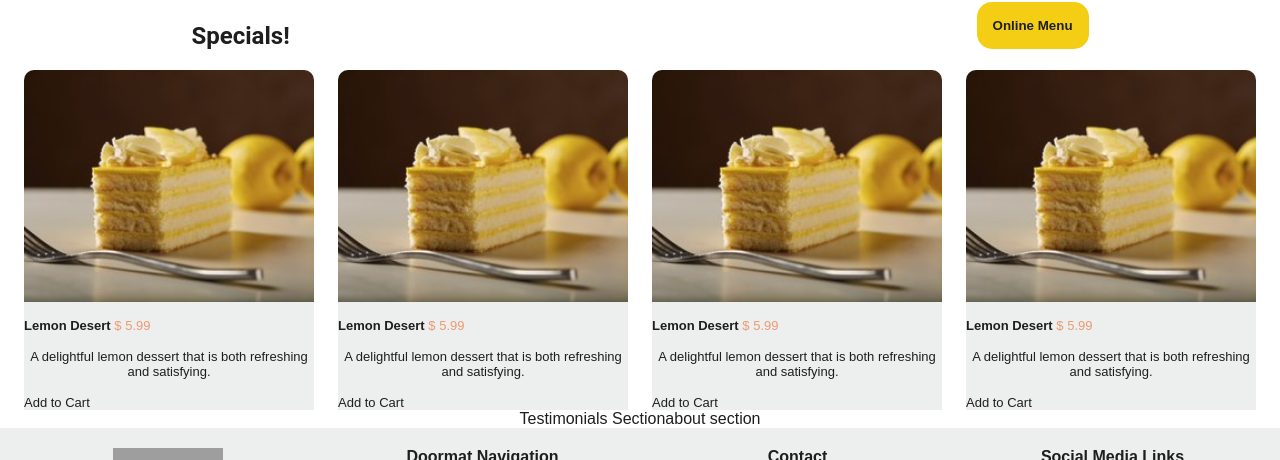
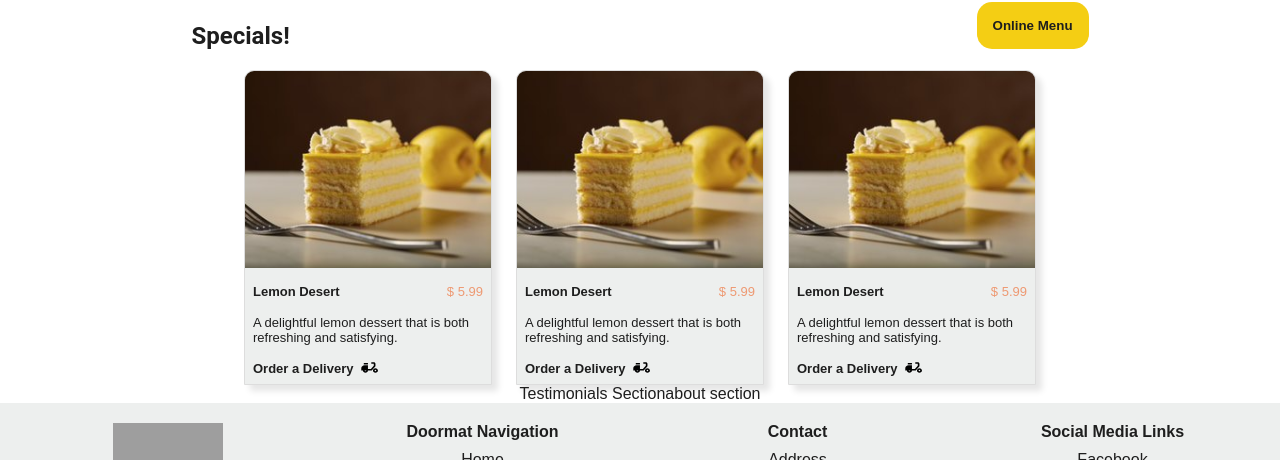
Before and after one commit to sumit-ent/little-lemon, a React (Create React App) app: page / in a window 1280 px wide. Shown: the part 472-932 px from the top of the page. Built offline with nearby package versions, Linux system fonts and the light colour scheme; grey boxes are pictures that could not be loaded.

Commit message:
specials section implementation

```diff
--- a/src/App.js
+++ b/src/App.js
@@ -11,7 +11,7 @@ function App() {
     <div className="container">
       <Header />
       <main>
-        <Hero className="hero-wrapper" />
+        <Hero />
         <Specials />
         <Testimonials />
         <About />
--- a/src/components/MenuItem/MenuItem.css
+++ b/src/components/MenuItem/MenuItem.css
@@ -7,9 +7,22 @@
   border-top-left-radius: 10px;
   border-top-right-radius: 10px;
   font-size: 13px;
+
+  border: 1px solid #ddd; /* Add a border */
+  box-shadow: 6px 6px 6px rgba(0, 0, 0, 0.1); /* Add subtle shadow */
 }
 
 @media (max-width: 768px) {
+  .item-container {
+    font-size: 9px;
+  }
+}
+
+.item-spec {
+  display: inline-flex;
+  width: 100%;
+  justify-content: space-between;
+  padding: 0 0.5rem;
 }
 
 .item-name {
@@ -25,6 +38,16 @@
   color: #ee9972;
 }
 
-.add-button {
-  align-self: center;
+.item-description {
+  padding: 0 0.5rem;
+  text-align: start;
 }
+
+.item-action {
+  padding: 0 0.5rem 0.5rem 0.5rem;
+  font-weight: bold;
+}
+
+.order-image {
+  padding-left: 0.5rem;
+}
--- a/src/components/MenuItem/MenuItem.js
+++ b/src/components/MenuItem/MenuItem.js
@@ -4,14 +4,17 @@ function Specials() {
   return (
     <div className="item-container">
       <img className="item-image" src="./menu/lemon-dessert.jpg"></img>
-      <div>
+      <div className="item-spec">
         <span className="item-name">Lemon Desert</span>{" "}
         <span className="item-price">$ 5.99</span>
       </div>
       <div className="item-description">
         A delightful lemon dessert that is both refreshing and satisfying.
       </div>
-      <div className="add-button">Add to Cart</div>
+      <div className="item-action">
+        Order a Delivery
+        <img className="order-image" src="./menu/order-icon.svg"></img>
+      </div>
     </div>
   );
 }
--- a/src/components/Specials/Specials.css
+++ b/src/components/Specials/Specials.css
@@ -10,11 +10,20 @@
   margin-top: 1.5em;
 }
 
+.menu-items {
+  display: grid;
+  grid-template-columns: repeat(auto-fit, minmax(100px, 15.5rem));
+  justify-content: center;
+  gap: 1.5rem;
+  padding: 0 1.5rem;
+}
+
 @media (max-width: 768px) {
   .menu-items {
     display: grid;
-    gap: 0.5rem !important;
-    padding: 0 0.5rem !important;
+    grid-template-columns: repeat(2, minmax(100px, 1fr)) !important;
+    gap: 1rem !important;
+    padding: 0 1rem !important;
   }
   .menu-button {
     height: fit-content;
@@ -26,11 +35,3 @@
     margin-top: 0;
   }
 }
-
-.menu-items {
-  display: grid;
-  grid-template-columns: repeat(auto-fit, minmax(100px, 1fr));
-  justify-content: center;
-  gap: 1.5rem;
-  padding: 0 1.5rem;
-}
--- a/src/components/Specials/Specials.js
+++ b/src/components/Specials/Specials.js
@@ -12,7 +12,6 @@ function Specials() {
         <MenuItem />
         <MenuItem />
         <MenuItem />
-        <MenuItem />
       </div>
     </>
   );
```
Also changed, not shown: public/menu/order-icon.svg (added).
